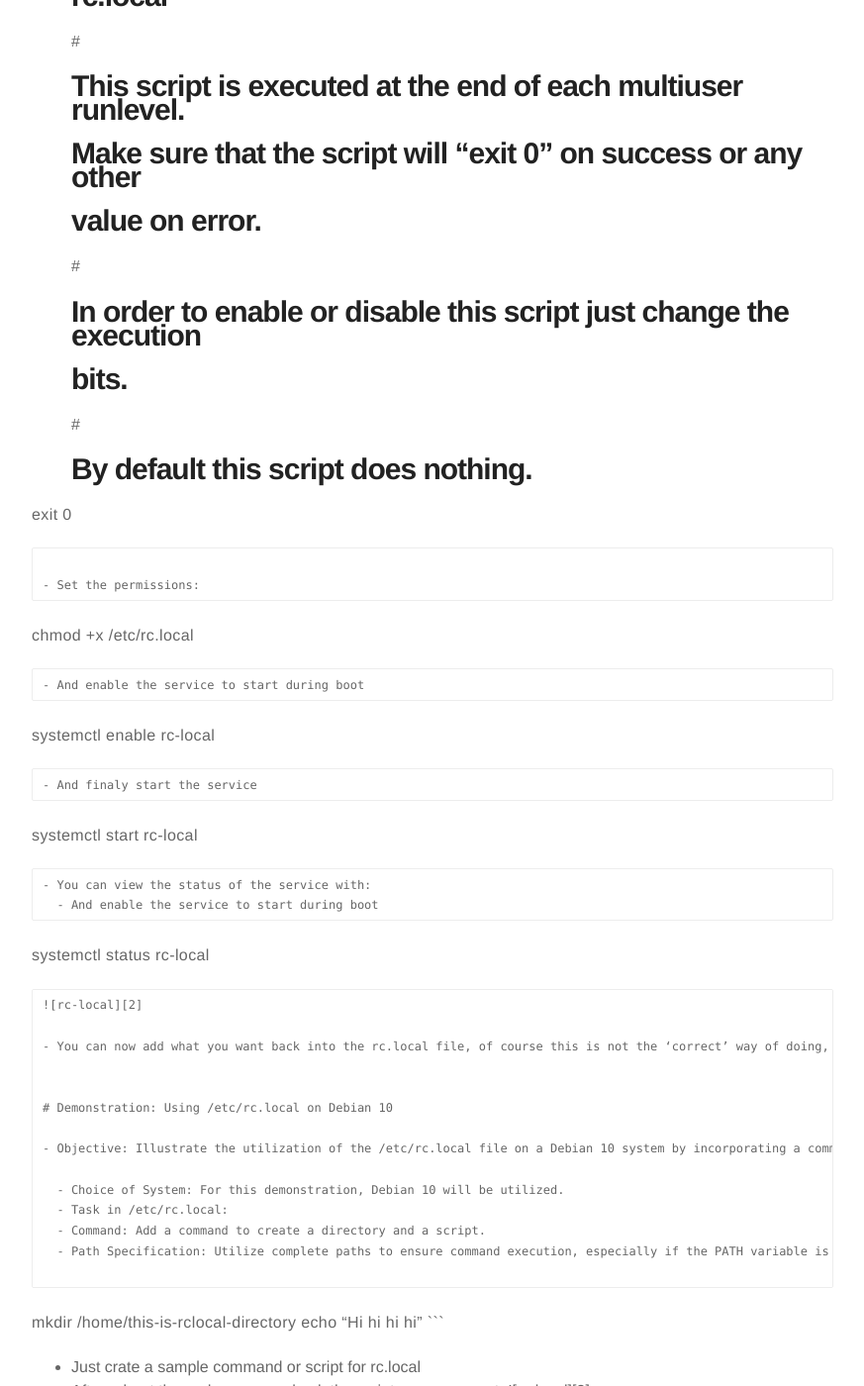
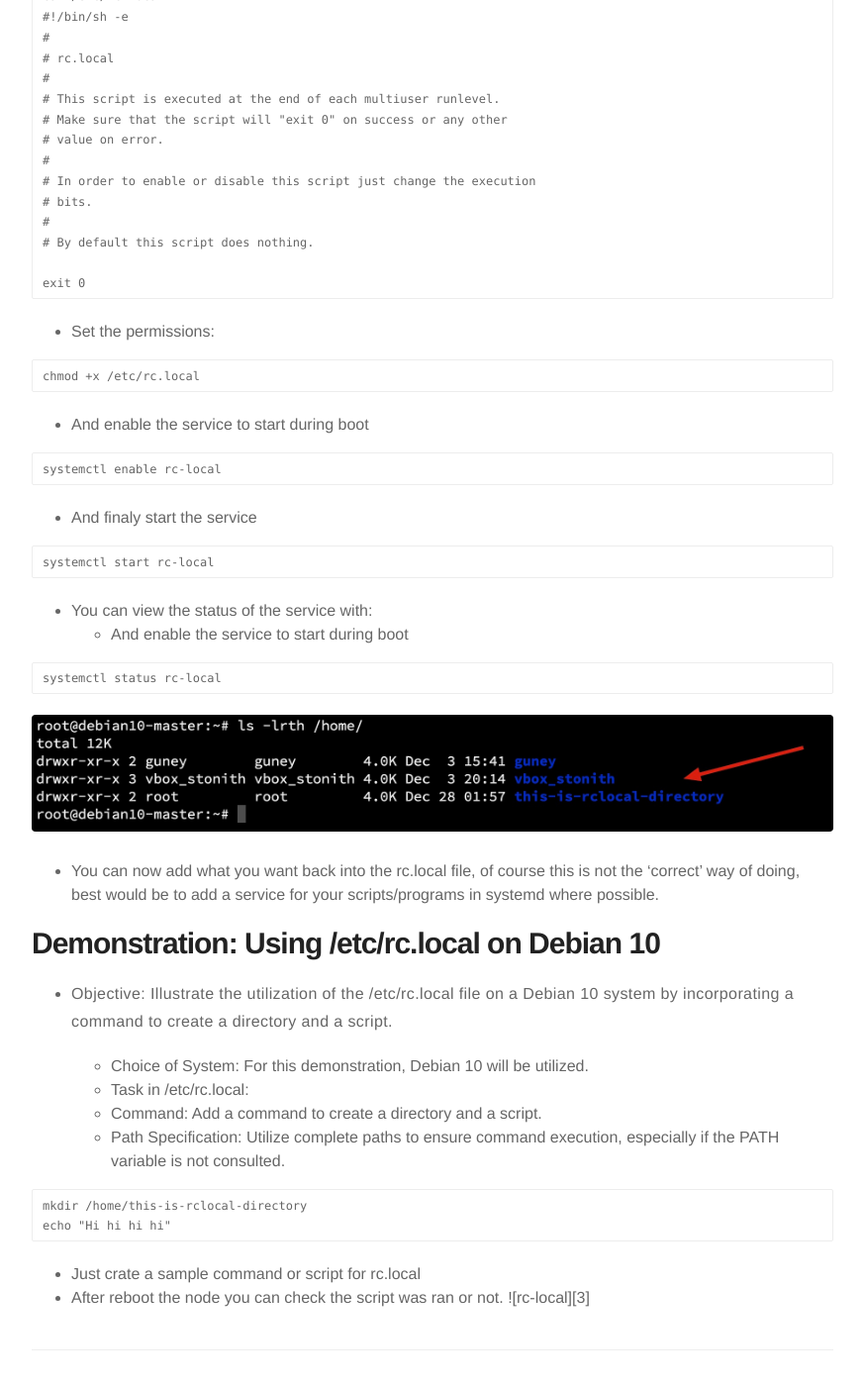
Before and after one commit to guneycansanli/my-blog, a Jekyll site: the page built from _posts/2023-12-30-How-to-Use-rc.local-in-Linux.markdown, in a window 1280 px wide and 1400 px high, scrolled down 3013 px. Shown: the whole window at 99% size, without its empty margins (203-1076 px from the left). Built offline with Jekyll 4.4.1, drawn with Linux system fonts in a browser that asks for light colours; nearby versions of some CDN libraries; emoji names are drawn with the system emoji font; comment, search, counter and statistics services are not loaded; some of the changed text lies outside the part shown.

Commit message:
fix commands

````diff
--- a/_posts/2023-12-30-How-to-Use-rc.local-in-Linux.markdown
+++ b/_posts/2023-12-30-How-to-Use-rc.local-in-Linux.markdown
@@ -31,7 +31,7 @@ description: How to use /etc/rc.local at boot
   - Risk: Applications may not stop correctly, potentially causing problems on the next boot.
   - Recommendation: It is advisable to create proper init scripts for application services, ensuring both startup and shutdown procedures are handled gracefully.
 
--Network/Firewall Configuration:
+- Network/Firewall Configuration:
 
   - Issue: Using rc.local for network or firewall tasks is discouraged as it's not the designated location for such configurations.
   - Risk: Incorrect placement of network or firewall settings can lead to misconfigurations.
@@ -72,7 +72,7 @@ WantedBy=multi-user.target
 
 
 - Then we create the rc.local file
-```
+{% highlight raw %}
 cat /etc/rc.local
 #!/bin/sh -e
 #
@@ -88,25 +88,25 @@ cat /etc/rc.local
 # By default this script does nothing.
 
 exit 0
-```
+{% endhighlight %}
 
 - Set the permissions:
-```
+{% highlight raw %}
 chmod +x /etc/rc.local
-```
+{% endhighlight %}
 - And enable the service to start during boot
-```
+{% highlight raw %}
 systemctl enable rc-local
-```
+{% endhighlight %}
 - And finaly start the service
-```
+{% highlight raw %}
 systemctl start rc-local
-```
+{% endhighlight %}
 - You can view the status of the service with:
   - And enable the service to start during boot
-```
+{% highlight raw %}
 systemctl status rc-local
-```
+{% endhighlight %}
 ![rc-local][2]
 
 - You can now add what you want back into the rc.local file, of course this is not the ‘correct’ way of doing, best would be to add a service for your scripts/programs in systemd where possible.
@@ -121,10 +121,10 @@ systemctl status rc-local
   - Command: Add a command to create a directory and a script.
   - Path Specification: Utilize complete paths to ensure command execution, especially if the PATH variable is not consulted.
 
-```
+{% highlight raw %}
 mkdir /home/this-is-rclocal-directory
 echo "Hi hi hi hi"
-```
+{% endhighlight %}
 
 - Just crate a sample command or script for rc.local
 - After reboot the node you can check the script was ran or not.
````
